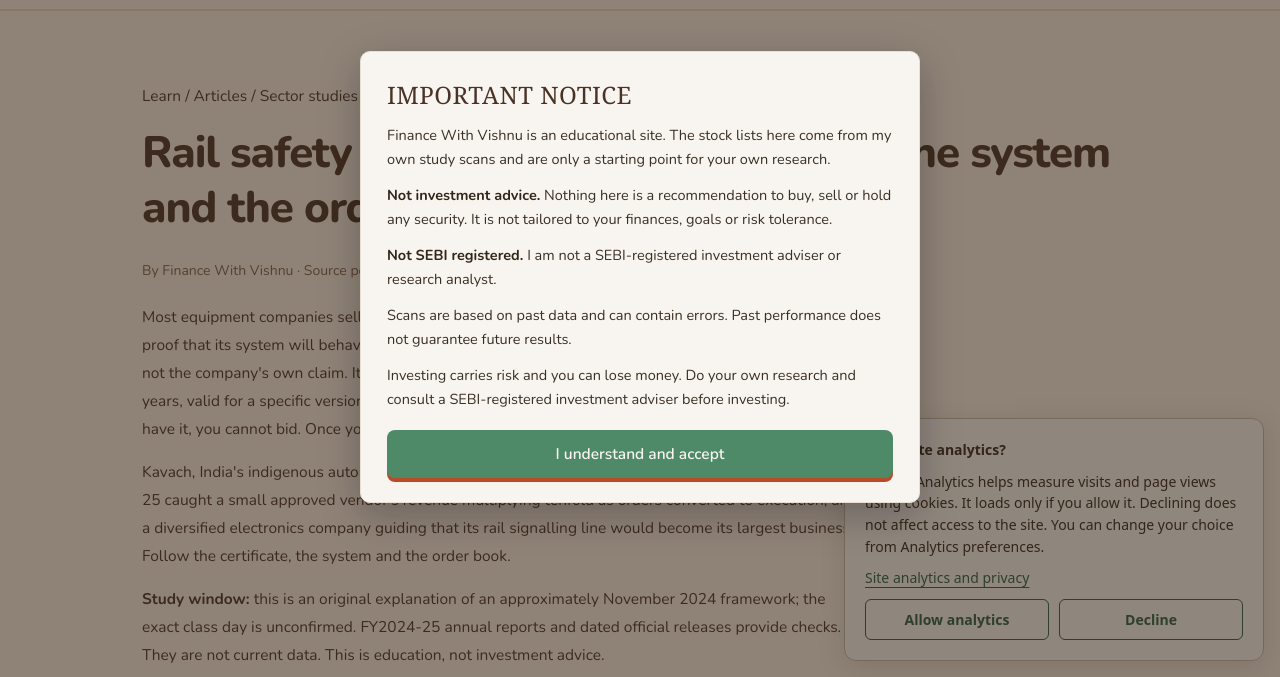
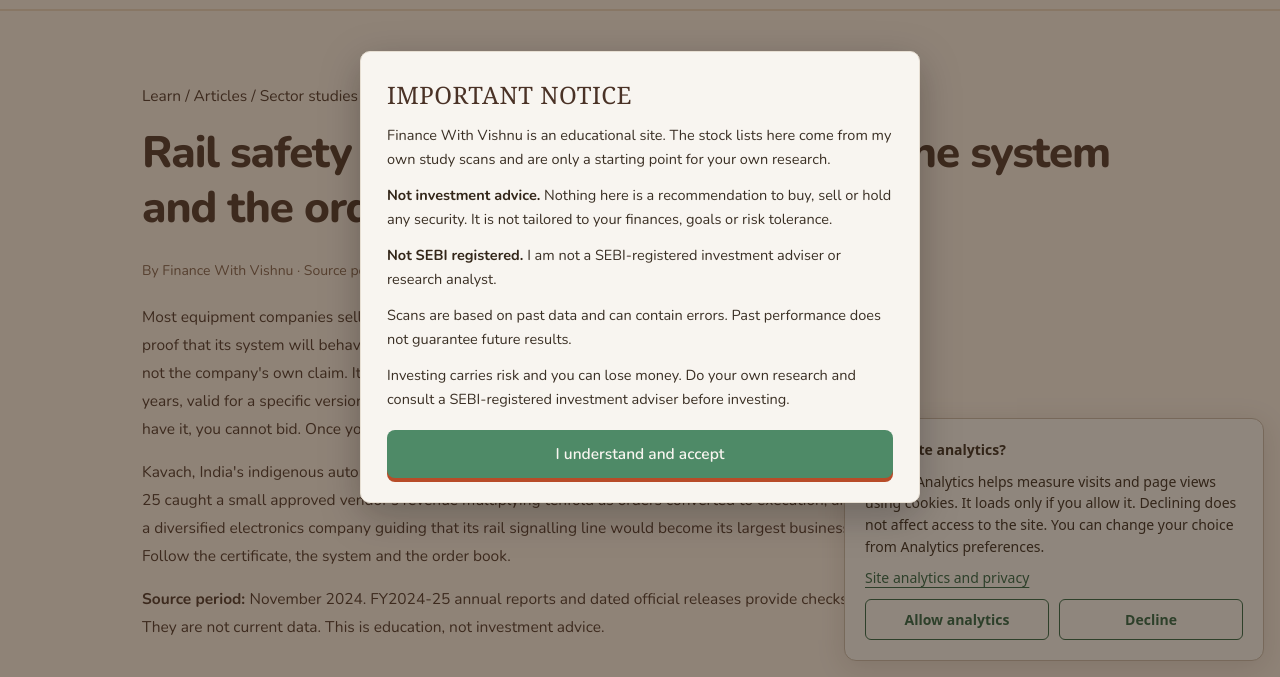
Before and after one commit to financewithvishnu/financewithvishnu.github.io, a plain HTML site: page article-rail-safety-equipment.html in a window 1280 px wide. Shown: the part 123-800 px from the top of the page. Drawn offline with Linux system fonts and the light colour scheme.

Commit message:
Update article metadata and clarify source period

```diff
--- a/article-rail-safety-equipment.html
+++ b/article-rail-safety-equipment.html
@@ -139,10 +139,10 @@ h2[id]{scroll-margin-top:24px} .article-chart{background:white;border:1px solid
 <main><article class="sector-article">
 <p class="eyebrow">Learn / Articles / Sector studies</p>
 <h1>Rail safety equipment: the certificate, the system and the order book</h1>
-<p class="article-meta">By Finance With Vishnu · Source period: approximately November 2024 · Exact class dates unconfirmed</p>
+<p class="article-meta">By Finance With Vishnu · Source period: November 2024</p>
 <p>Most equipment companies sell a product. A rail safety equipment company sells something stranger: proof that its system will behave correctly inside a network where a failure can kill people. That proof is not the company's own claim. It is a certificate issued by the railway's own standards body, earned over years, valid for a specific version of the technology, and held by very few firms at any time. Until you have it, you cannot bid. Once you have it, the customer is essentially one buyer: Indian Railways.</p>
 <p>Kavach, India's indigenous automatic train protection system, has made this structure visible. FY2024-25 caught a small approved vendor's revenue multiplying tenfold as orders converted to execution, and a diversified electronics company guiding that its rail signalling line would become its largest business. Follow the certificate, the system and the order book.</p>
-<p><strong>Study window:</strong> this is an original explanation of an approximately November 2024 framework; the exact class day is unconfirmed. FY2024-25 annual reports and dated official releases provide checks. They are not current data. This is education, not investment advice.</p>
+<p><strong>Source period: </strong>November 2024. FY2024-25 annual reports and dated official releases provide checks. They are not current data. This is education, not investment advice.</p>
 <h2 id="sell">What does a rail safety equipment company actually sell?</h2>
 <p>On the invoice it sells hardware and installation: onboard units for locomotives, trackside equipment, station gear, radios and software. Economically it sells a certified safety function. The locomotive's unit reads where the train is, what the signal says and how fast it may go, and applies the brakes if the driver does not. The railway is not buying electronics; it is buying a reduction in the probability of collisions, overspeeding and signal passing at danger.</p>
 <p>That distinction decides everything about the business model. Because the product is a safety function, the buyer demands proof before purchase, not after. Because the proof is version-specific, every upgrade cycle re-opens the qualification race. And because the function must work on a shared network, whatever one vendor supplies must interwork with what other vendors have already installed. Product, certificate and network are one package.</p>
```
